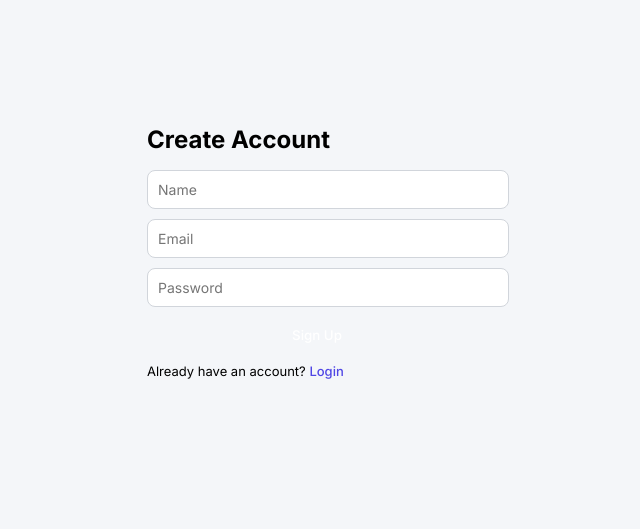
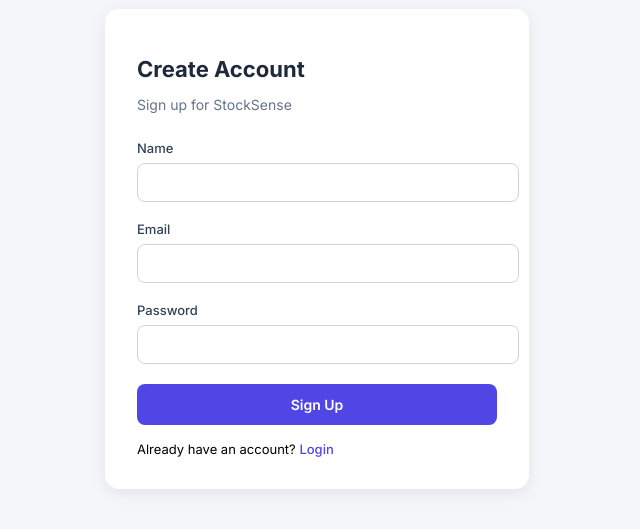
Before and after one commit to Anshika-1710/stocksense-odoo-hackathon-2026, a React (Vite) app in the folder frontend/: page /signup in a window 1280 px wide. Shown: the part 159-688 px from the top of the page, without its empty margins (323-963 px from the left). Built offline with nearby package versions, Linux system fonts and the light colour scheme.

Commit message:
feat: updated user sign-up flow and validation

```diff
--- a/frontend/src/pages/Signup.jsx
+++ b/frontend/src/pages/Signup.jsx
@@ -16,21 +16,43 @@ export default function Signup() {
   };
 
   return (
-    <div style={{ display: "flex", justifyContent: "center", alignItems: "center", height: "100vh", background: "var(--bg)" }}>
-      <form onSubmit={handleSubmit} className="card" style={{ width: 340 }}>
-        <h2 style={{ marginBottom: 16 }}>Create Account</h2>
-        <input type="text" placeholder="Name" value={name} onChange={(e) => setName(e.target.value)}
-          style={{ width: "100%", padding: 10, marginBottom: 10 }} required />
-        <input type="email" placeholder="Email" value={email} onChange={(e) => setEmail(e.target.value)}
-          style={{ width: "100%", padding: 10, marginBottom: 10 }} required />
-        <input type="password" placeholder="Password" value={password} onChange={(e) => setPassword(e.target.value)}
-          style={{ width: "100%", padding: 10, marginBottom: 10 }} required />
-        <button type="submit" style={{ width: "100%", padding: 10, background: "var(--accent)", color: "#fff", border: "none", borderRadius: 8 }}>
+    <div style={{
+      display: "flex", justifyContent: "center", alignItems: "center",
+      height: "100vh", background: "#f4f6f9", fontFamily: "Inter, sans-serif"
+    }}>
+      <form onSubmit={handleSubmit} style={{
+        width: 360, background: "#fff", borderRadius: 14,
+        boxShadow: "0 4px 16px rgba(0,0,0,0.08)", padding: 32
+      }}>
+        <h1 style={{ fontSize: 22, fontWeight: 700, color: "#1e293b", marginBottom: 4 }}>
+          Create Account
+        </h1>
+        <p style={{ fontSize: 14, color: "#64748b", marginBottom: 24 }}>
+          Sign up for StockSense
+        </p>
+
+        <label style={{ fontSize: 13, fontWeight: 500, color: "#334155" }}>Name</label>
+        <input type="text" value={name} onChange={(e) => setName(e.target.value)} required
+          style={{ width: "100%", padding: 10, marginTop: 6, marginBottom: 16, border: "1px solid #d1d5db", borderRadius: 8, fontSize: 14 }} />
+
+        <label style={{ fontSize: 13, fontWeight: 500, color: "#334155" }}>Email</label>
+        <input type="email" value={email} onChange={(e) => setEmail(e.target.value)} required
+          style={{ width: "100%", padding: 10, marginTop: 6, marginBottom: 16, border: "1px solid #d1d5db", borderRadius: 8, fontSize: 14 }} />
+
+        <label style={{ fontSize: 13, fontWeight: 500, color: "#334155" }}>Password</label>
+        <input type="password" value={password} onChange={(e) => setPassword(e.target.value)} required
+          style={{ width: "100%", padding: 10, marginTop: 6, marginBottom: 20, border: "1px solid #d1d5db", borderRadius: 8, fontSize: 14 }} />
+
+        <button type="submit" style={{
+          width: "100%", padding: 12, background: "#4f46e5", color: "#fff",
+          border: "none", borderRadius: 8, fontWeight: 600, fontSize: 14, cursor: "pointer"
+        }}>
           Sign Up
         </button>
-        <p style={{ marginTop: 10, fontSize: 13 }}>
-          Already have an account? <Link to="/login">Login</Link>
-        </p>
+
+        <div style={{ marginTop: 16, fontSize: 13 }}>
+          Already have an account? <Link to="/login" style={{ color: "#4f46e5" }}>Login</Link>
+        </div>
       </form>
     </div>
   );
```
